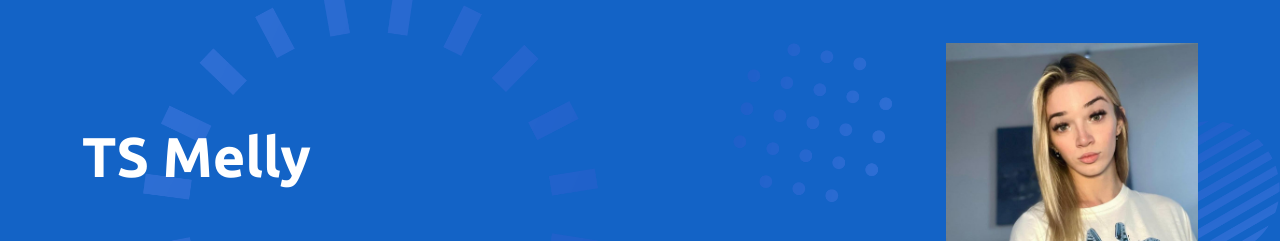
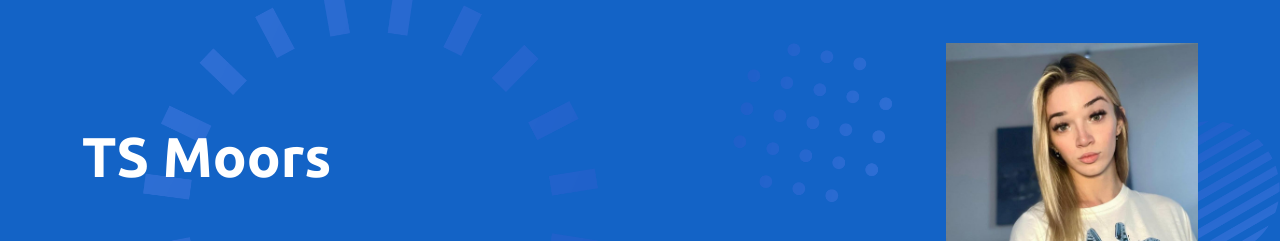
Before and after one commit to AndyBuck21/onlyfan, a plain HTML site: page index.html in a window 1280 px wide. Shown: the part 101-342 px from the top of the page. Drawn offline with nearby package versions, Linux system fonts and the light colour scheme.

Commit message:
Update index.html

```diff
--- a/index.html
+++ b/index.html
@@ -66,7 +66,7 @@
         <div class="container pt-5">
             <div class="row g-5 pt-5">
                 <div class="col-lg-6 align-self-center text-center text-lg-start mb-lg-5">
-                    <h1 class="display-4 text-white mb-4 animated slideInRight">TS Melly</h1>
+                    <h1 class="display-4 text-white mb-4 animated slideInRight">TS Moors</h1>
 
                 </div>
                 <div class="col-lg-6 align-self-end text-center text-lg-end">
```
